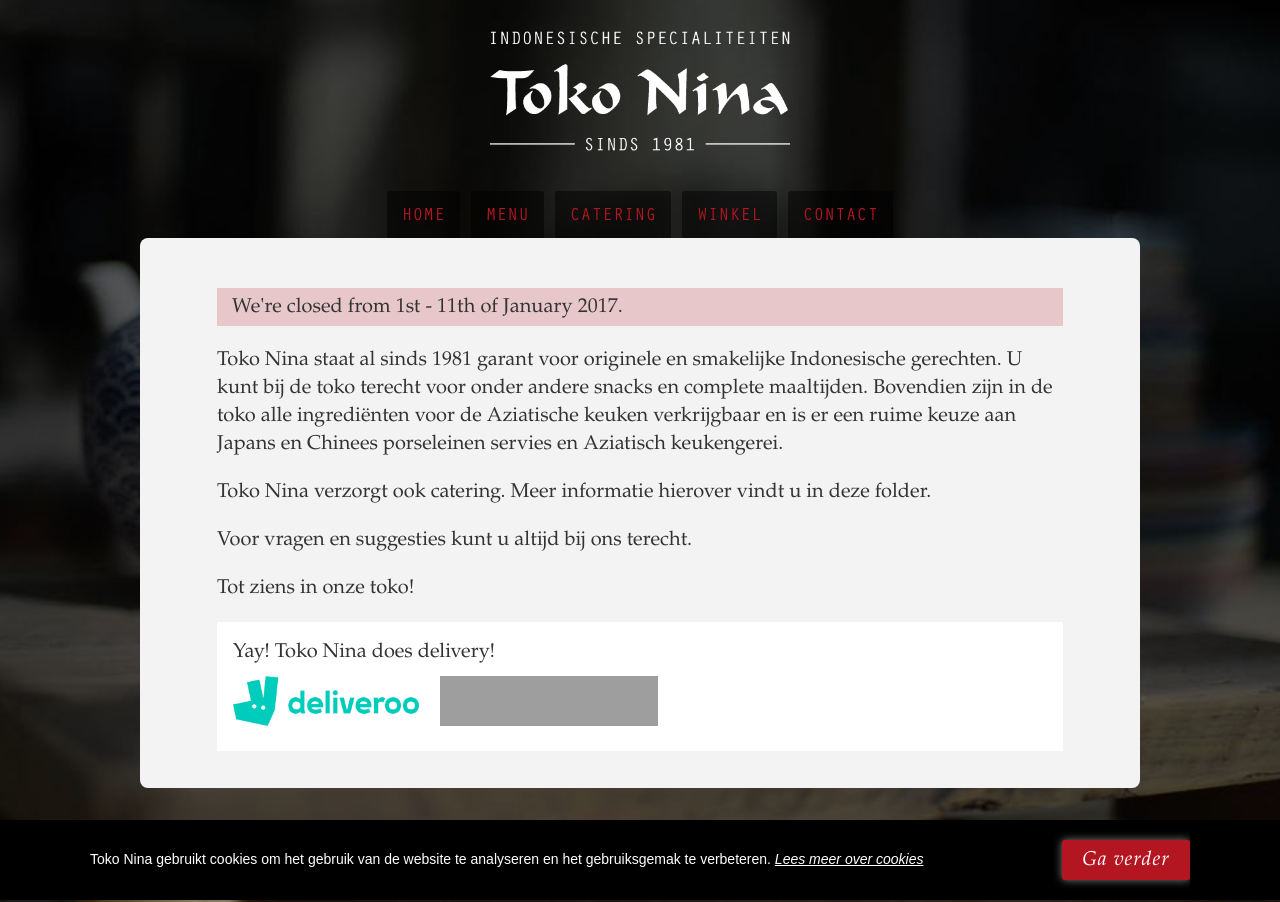
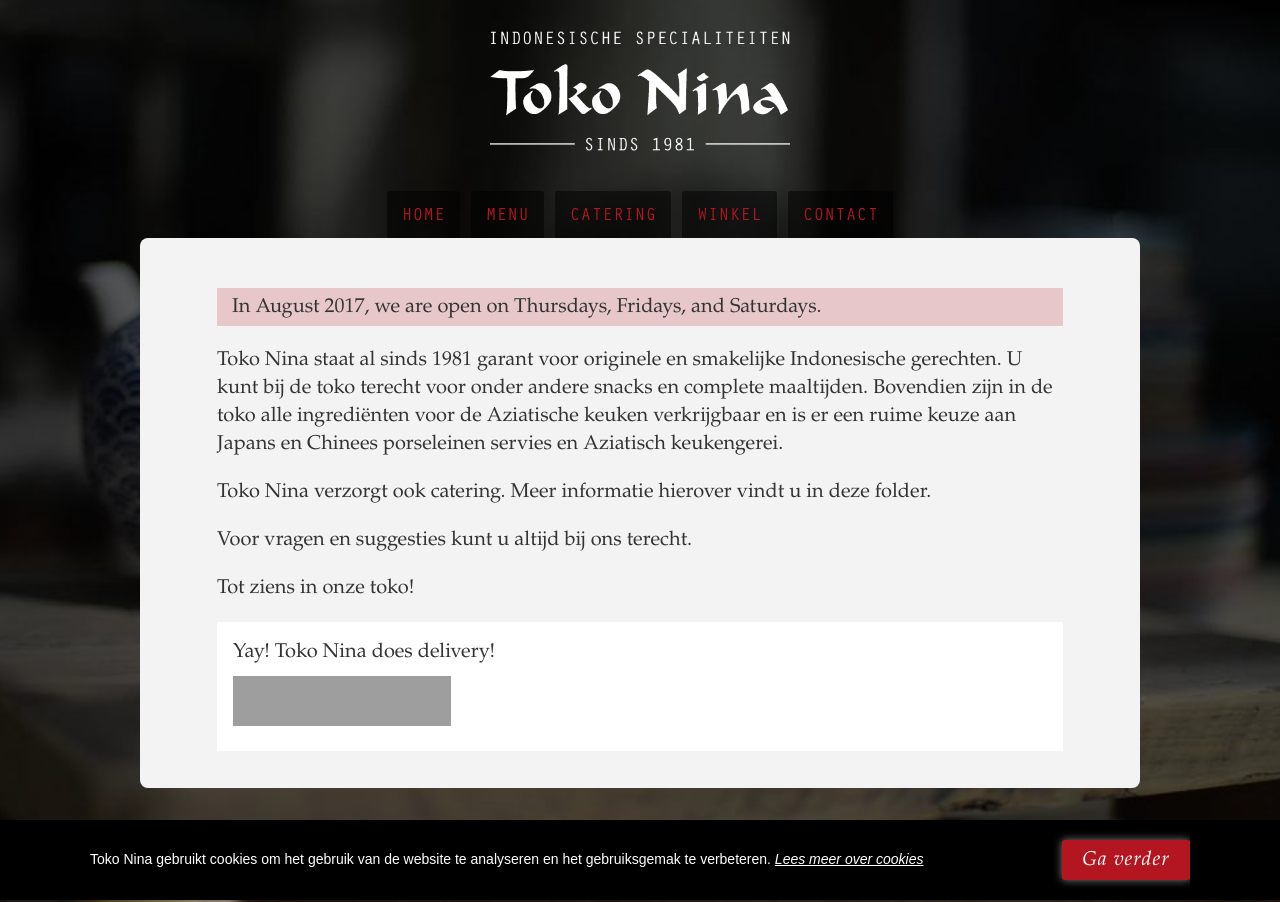
Before and after one commit to tokonina/tokonina.github.io, a Jekyll site: the page built from index.html, in a window 1280 px wide, cut to the strip 0-902 px from the top of the page. Built offline with Jekyll 4.4.1, drawn with Linux system fonts in a browser that asks for light colours; grey boxes are pictures that could not be loaded.

Commit message:
Update opening time and remove deliveroo

```diff
--- a/index.html
+++ b/index.html
@@ -11,7 +11,7 @@
   {% include header.html %}
   <article class="content-box">
     <div class="textbox">
-      <p style="background: rgba(179, 22, 33, 0.2); padding: 5px 15px;">We're closed from 1st - 11th of January 2017.</p>
+      <p style="background: rgba(179, 22, 33, 0.2); padding: 5px 15px;">In August 2017, we are open on Thursdays, Fridays, and Saturdays.</p>
       <p>Toko Nina staat al sinds 1981 garant voor originele en smakelijke Indonesische gerechten. U kunt bij de toko terecht voor onder andere snacks en complete maaltijden. Bovendien zijn in de toko alle ingrediënten voor de Aziatische keuken verkrijgbaar en is er een ruime keuze aan Japans en Chinees porseleinen servies en Aziatisch keukengerei.
       </p>
       <p>Toko Nina verzorgt ook catering. Meer informatie hierover vindt u in deze folder.
@@ -22,7 +22,6 @@
 
       <div style='background-color: #fff; padding: 16px;'>
         <p style="margin: 0 0 10px;">Yay! Toko Nina does delivery!</p>
-        <a href="https://deliveroo.nl/nl/menu/haarlem/haarlem/toko-nina" target='_blank' style='display: inline-block; vertical-align: middle; margin-right: 16px;'><img src="/img/deliveroo.png" alt="order on deliveroo" height='50px'></a>
         <a href='https://www.foodora.nl/restaurant/s0kp/toko-nina' target='_blank' style='display: inline-block; vertical-align: middle;'><img src='http://static.foodora.nl/partners/button_pink_nl.png' alt='foodora' width='218px' height='50px'></a>
       </div>
     </div>
```
